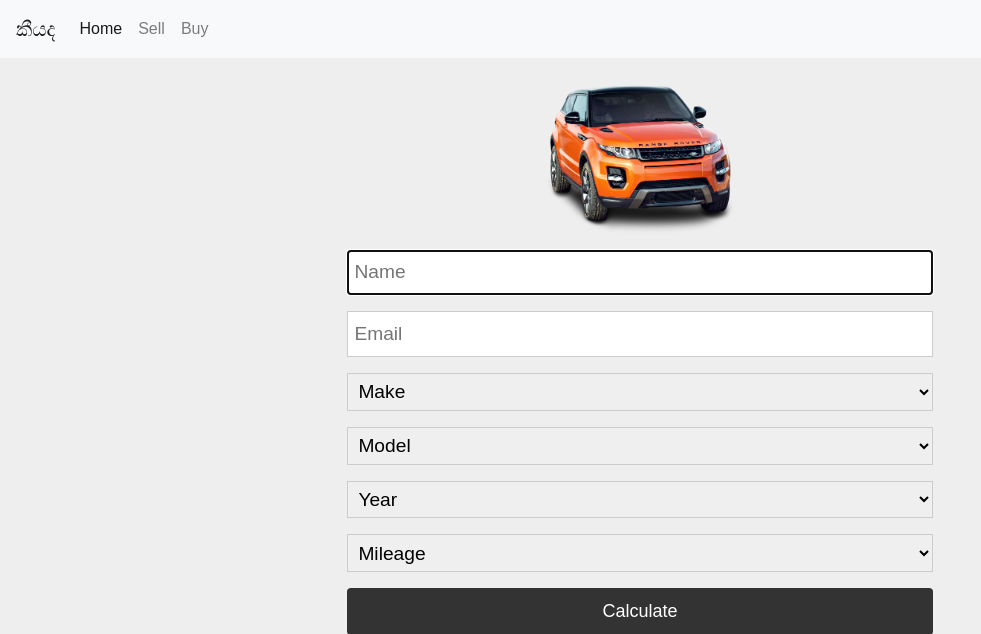
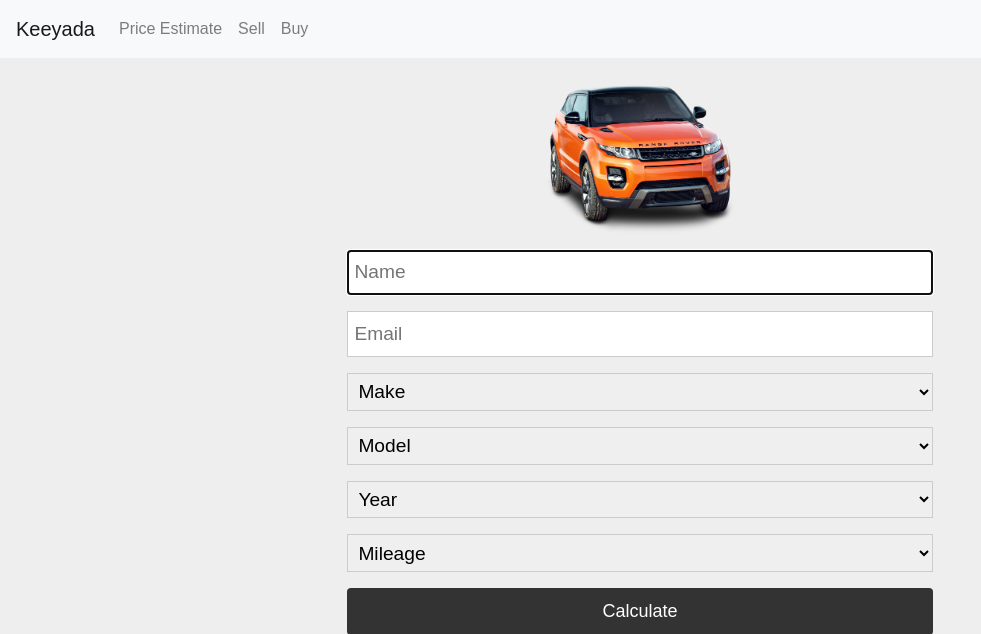
Before and after one commit to amilanpathirana/pricepredict, a Flask app: page / in a window 1280 px wide. Shown: the top 634 px of the page, without its empty margins (0-981 px from the left). Run offline with Flask 2, Linux system fonts and the light colour scheme; parts of the project's set-up code (start-up, migrations or seed data) failed here and were passed over; some libraries are stand-ins or nearby versions.

Commit message:
Nice Nav Bar

```diff
--- a/templates/layout.html
+++ b/templates/layout.html
@@ -8,22 +8,22 @@
     <link rel="stylesheet" href="https://maxcdn.bootstrapcdn.com/bootstrap/4.0.0/css/bootstrap.min.css" integrity="sha384-Gn5384xqQ1aoWXA+058RXPxPg6fy4IWvTNh0E263XmFcJlSAwiGgFAW/dAiS6JXm" crossorigin="anonymous">
 
     <link rel="stylesheet" href="../static/style.css">
-    <title>කීයද</title>
+    <title>කීයද கேயட Keeyada</title>
 </head>
 
 <body>
 
 
     <nav class="navbar navbar-expand-lg navbar-light bg-light">
-        <a class="navbar-brand" href="#">කීයද</a>
+        <a class="navbar-brand" href="#">Keeyada</a>
         <button class="navbar-toggler" type="button" data-toggle="collapse" data-target="#navbarSupportedContent" aria-controls="navbarSupportedContent" aria-expanded="false" aria-label="Toggle navigation">
             <span class="navbar-toggler-icon"></span>
         </button>
 
         <div class="collapse navbar-collapse" id="navbarSupportedContent">
             <ul class="navbar-nav mr-auto">
-                <li class="nav-item active">
-                    <a class="nav-link" href="{{ url_for('index') }}">Home <span class="sr-only">(current)</span></a>
+                <li class="nav-item ">
+                    <a class="nav-link" href="{{ url_for('index') }}">Price Estimate<span class="sr-only">(current)</span></a>
                 </li>
                 <li class="nav-item">
                     <a class="nav-link" href="{{ url_for('sell') }}">Sell</a>
```
